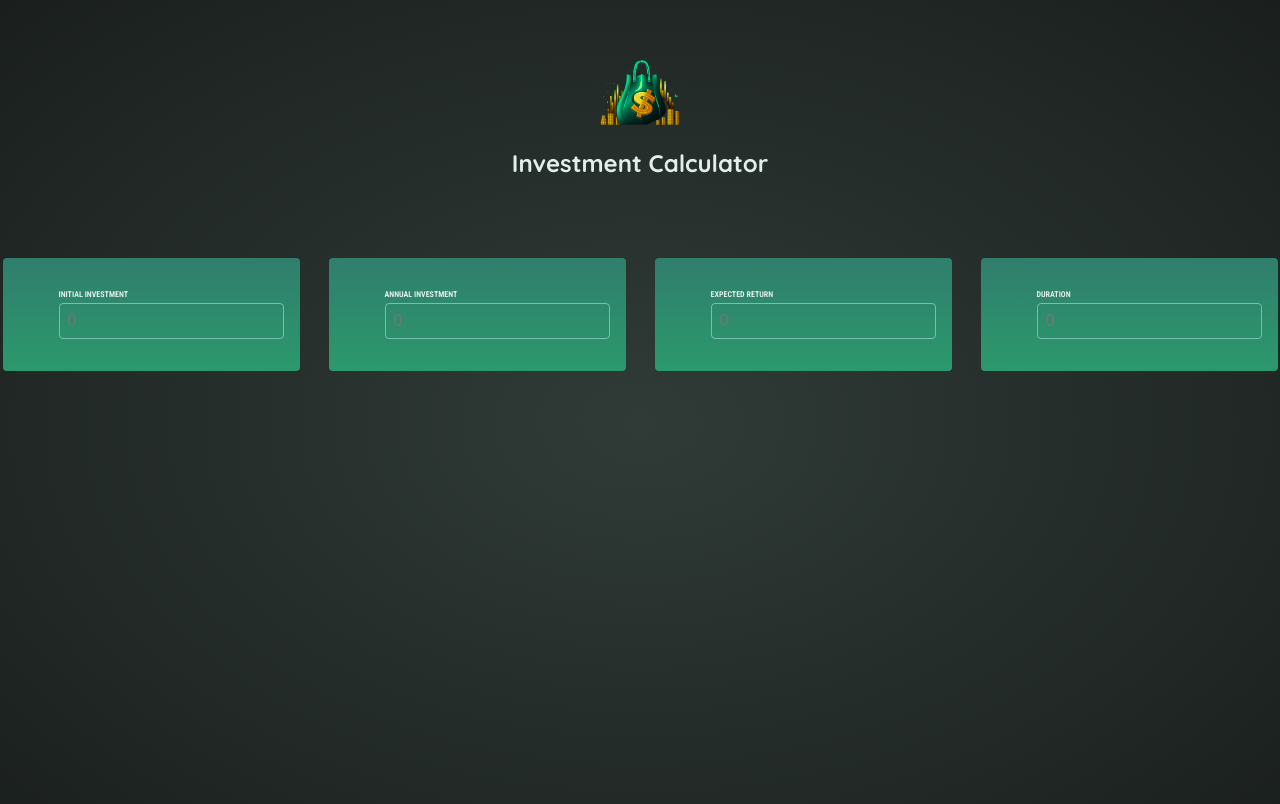
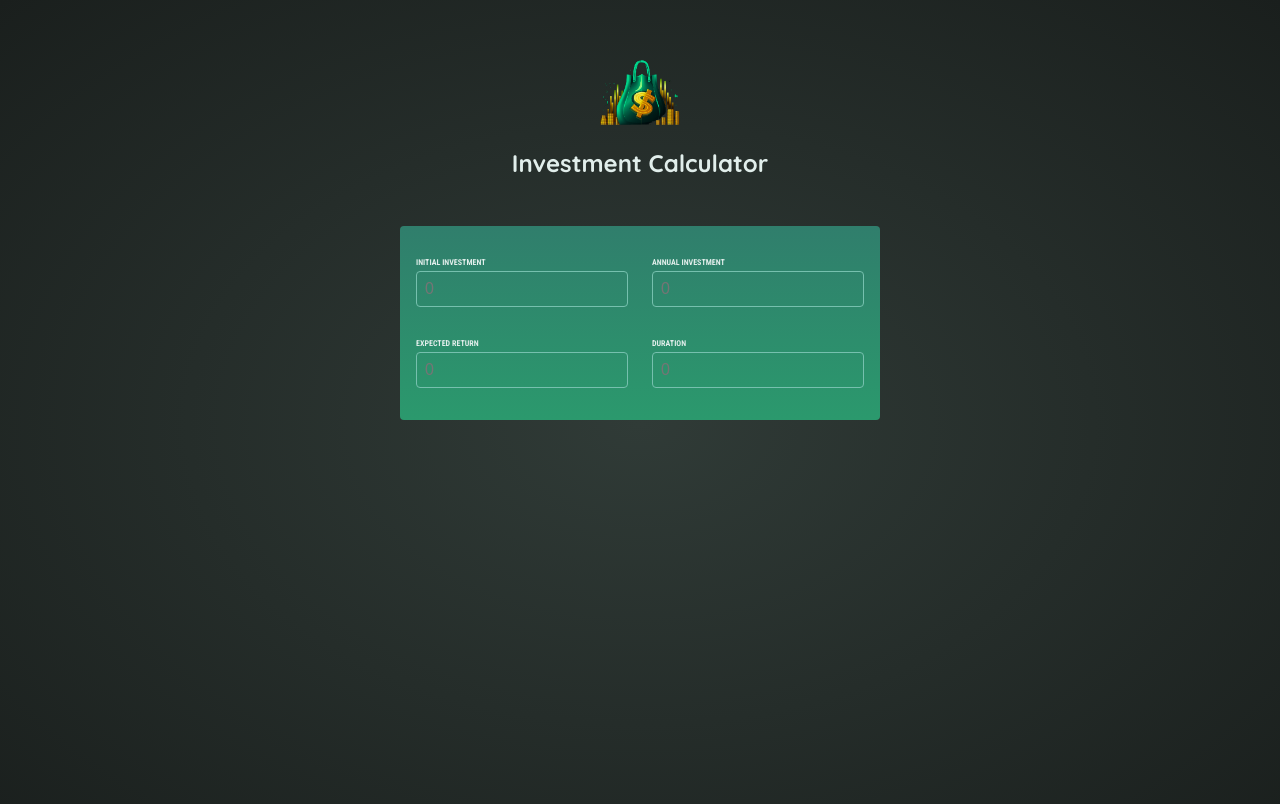
Before and after one commit to kutagorn/InvestmentCalculator, a React (Vite) app: page / in a window 1280 px wide. Shown: the top 804 px of the page. Built offline with nearby package versions, Linux system fonts and the light colour scheme.

Commit message:
add State

```diff
--- a/src/App.jsx
+++ b/src/App.jsx
@@ -1,4 +1,5 @@
 import Header from "./components/Header"
+import Result from "./components/Result"
 import UserInput from "./components/UserInput"
 
 function App() {
@@ -6,13 +7,8 @@ function App() {
   return (
     <>
     <Header/>
-    <div className="input-group">
-      <UserInput title="Initial Investment"></UserInput>
-      <UserInput title="Annual Investment"></UserInput>
-      <UserInput title="Expected Return"></UserInput>
-      <UserInput title="Duration"></UserInput>
-    </div>
-
+    <UserInput/>
+    <Result/>
     </>
   )
 }
--- a/src/components/Header.jsx
+++ b/src/components/Header.jsx
@@ -1,10 +1,10 @@
 import investmentImg from "../assets/investment-calculator-logo.png"
 export default function Header(){
     return(
-        <div id="header">
+        <header id="header" >
             <img src={investmentImg} alt="Money Image" />
             <h1>Investment Calculator</h1>
-        </div>
+        </header>
 
     )
 
--- /dev/null
+++ b/src/components/Result.jsx
@@ -0,0 +1,5 @@
+export default function Result(){
+    return(
+        <div></div>
+    );
+}
--- a/src/components/UserInput.jsx
+++ b/src/components/UserInput.jsx
@@ -1,13 +1,37 @@
-export default function UserInput({title, number = 0,}){
-return(
-    <div id="user-input" >
-        <ul>
-            <label htmlFor="Initial Investment">{title}</label>
-            <input type="number" placeholder={number}/>
-        </ul>
-    </div>
+import { useState } from "react";
 
-)
+export default function UserInput({ number = 0 }) {
+  const [gettingInput, setGettingInput] = useState(number);
 
 
+    function handleChange(event){
+        setGettingInput(event.target.value);
+
+  }
+    console.log(gettingInput);
+
+    return (
+    <section id="user-input">
+      <div className="input-group">
+        <p>
+          <label>Initial Investment</label>
+          <input type="number" placeholder={gettingInput} required onChange={handleChange}/>
+        </p>
+        <p>
+          <label>Annual Investment</label>
+          <input type="number" placeholder={gettingInput} required />
+        </p>
+      </div>
+      <div className="input-group">
+        <p>
+          <label>Expected Return</label>
+          <input type="number" placeholder={gettingInput} required />
+        </p>
+        <p>
+          <label>Duration</label>
+          <input type="number" placeholder={gettingInput} required />
+        </p>
+      </div>
+    </section>
+  );
 }
```
